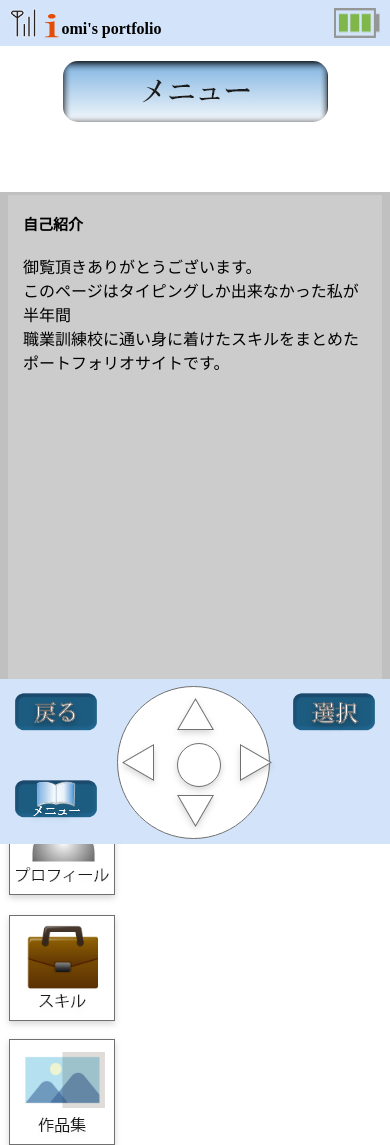
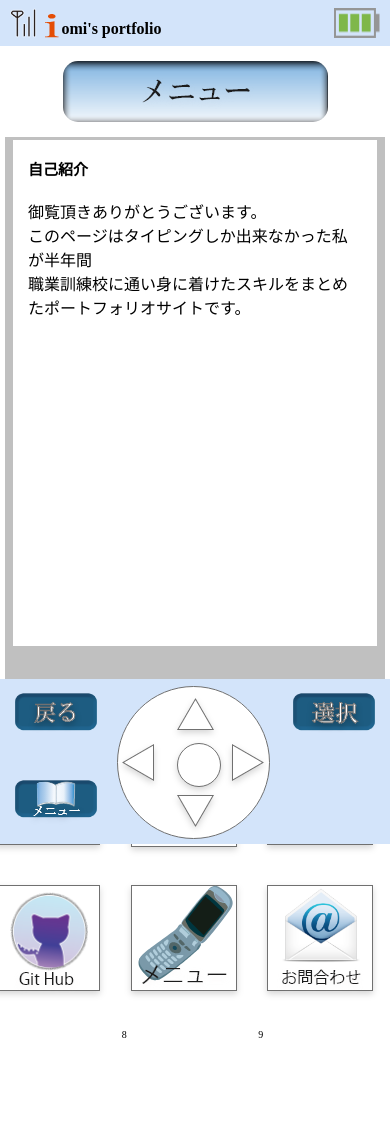
Before and after one commit to omikana/omikana.github.io, a plain HTML site: page index.html in a window 390 px wide. Shown: the top 1145 px of the page. After the commit the page ends 1040 px from the top, so only its background shows below. Drawn offline with Linux system fonts and the light colour scheme; some packages are replaced by stand-ins of ours.

Commit message:
変更　動作確認

```diff
--- a/css/style.scss
+++ b/css/style.scss
@@ -113,11 +113,14 @@ main {
 }
 
 article {
-	margin-top: 70px;
 	padding: 3px 8px 10px;
 	background-color: #C0C0C0;
   height: 70vh;
   overflow: hidden;
+}
+
+.pc_article {
+	margin-top: 70px;
 }
 
 
@@ -319,6 +322,9 @@ ul.gmenu .oomaka li:hover {
 		padding: 8px 10px;
 	}
 
+	.pc_article {
+		margin: 15px 5px;
+	}
 
 	/*--------------
 	sp menu
@@ -377,7 +383,7 @@ ul.gmenu .oomaka li:hover {
 		.img_migi {
 			position: absolute;
 			top: 36%;
-			right: 28%;
+			right: 30%;
 		}
 
 		.img_hidari {
@@ -407,4 +413,37 @@ ul.gmenu .oomaka li:hover {
 	}
 
 
+	/*--------------
+	nakami
+	-----------------*/
+
+	.nakami {
+		background: #fff;
+
+		article {
+			background: #fff;
+		}
+
+	}
+
+  main {
+    margin-bottom: 170px;
+  }
+
+  .row {
+  display: flex;
+  flex-wrap: wrap;
+  margin-top: -30px;
+  margin-left: -20px;
+  //padding部分にホバーが効かないようにする
+  pointer-events: none;
+}
+
+.col {
+  padding-top: 20px;
+  padding-left: 5px;
+  width: 33.3333%;
+}
+
+
 }/*--media--*/
```
Also changed, not shown: css/style.css.
